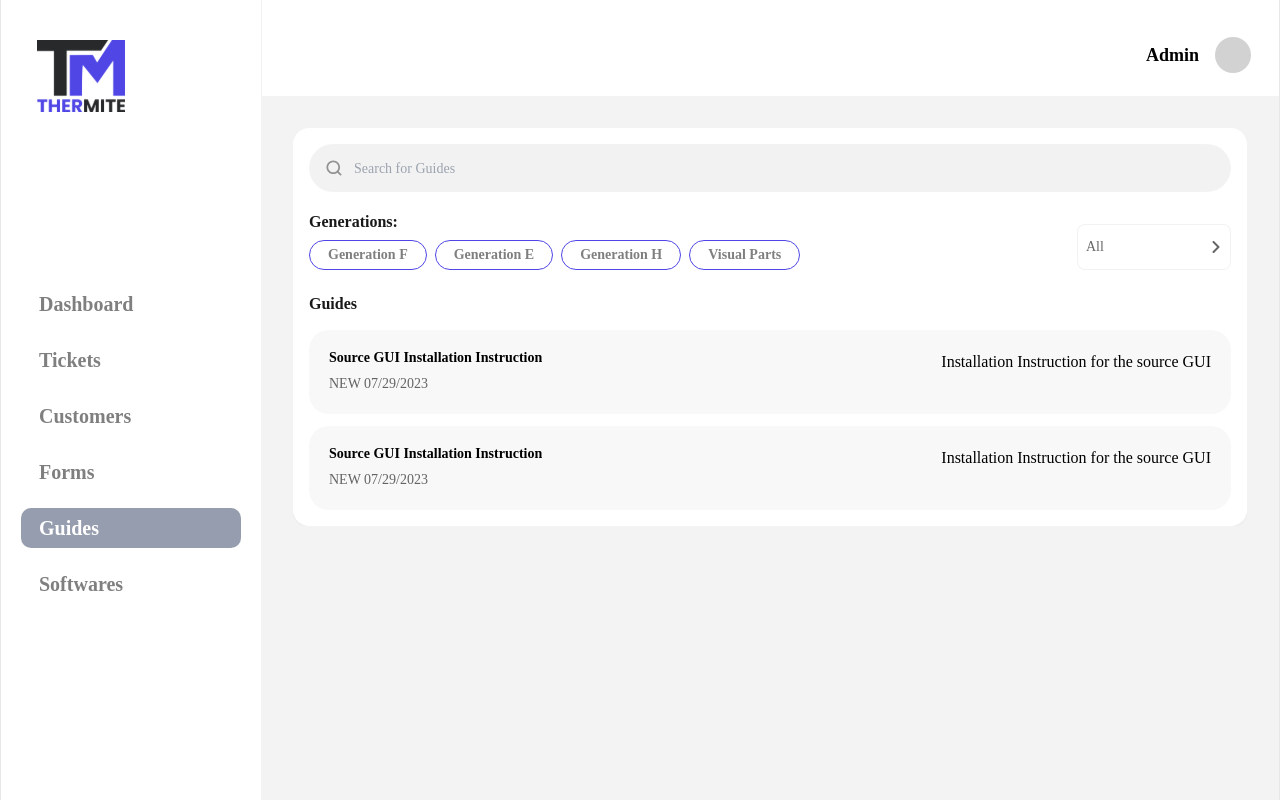
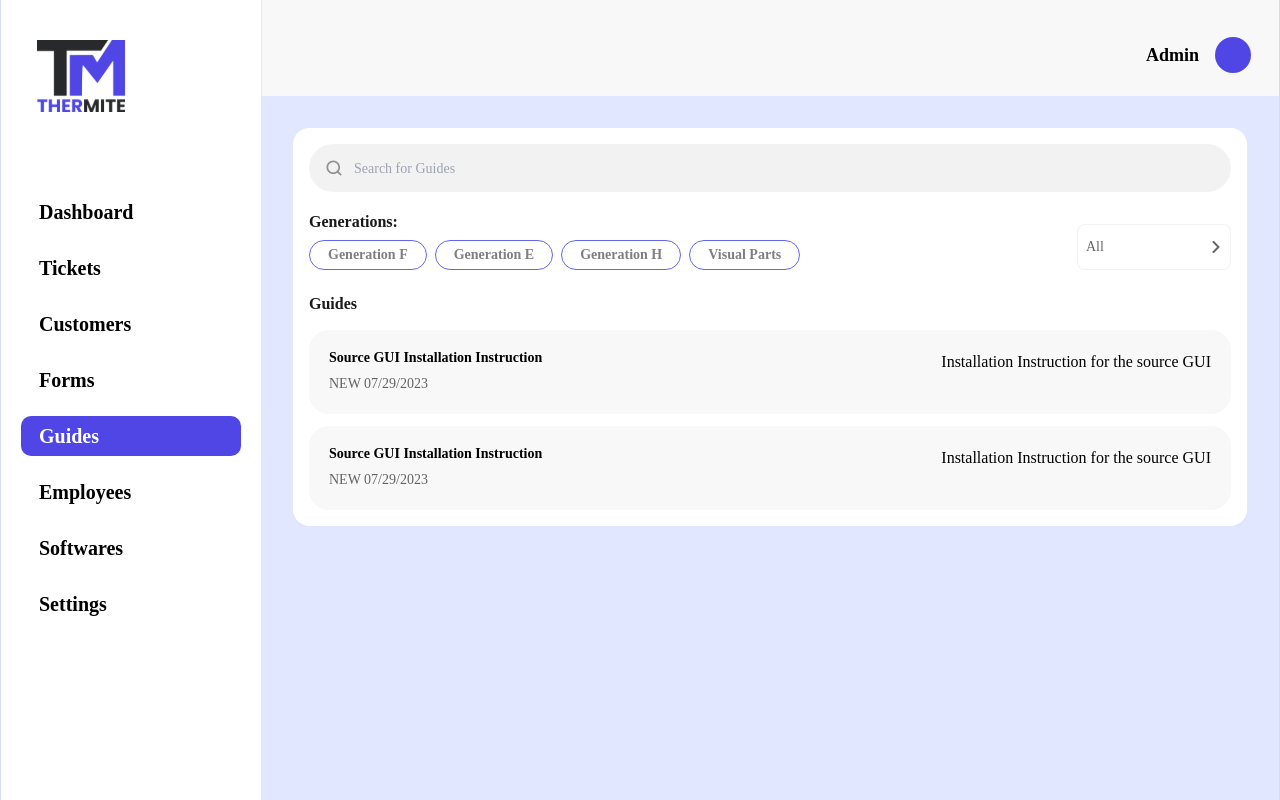
Before and after one commit to Syed-Haider-Shah/Thermite, a Next.js app: page /guides in a window 1280 px wide. Built offline with nearby package versions, Linux system fonts and the light colour scheme.

Commit message:
Website design overhauled

```diff
--- a/src/components/Button/index.tsx
+++ b/src/components/Button/index.tsx
@@ -29,7 +29,7 @@ const ButtonComponent: FC<IButton> = ({
       className={cn(
         'flex items-center justify-center gap-x-2 text-sm font-bold',
         {
-          'rounded-full bg-gray py-3': !active && !primary,
+          'rounded-full bg-indigo py-3': !active && !primary,
           'rounded-1.25 bg-activeBlue px-4.5 py-1 text-white': active,
           'rounded-1.25 border border-black/10 bg-transparent px-4.5 text-black/40':
             primary
--- a/src/components/Header/index.tsx
+++ b/src/components/Header/index.tsx
@@ -20,13 +20,13 @@ const HeaderComponent: FC = () => {
   const [isOpen, setIsOpen] = useState<boolean>(false)
 
   return (
-    <header className="relative flex h-24 w-full flex-row-reverse border-l border-black/5 bg-white">
+    <header className="relative flex h-24 w-full flex-row-reverse border-l border-black/5 bg-lightGray">
       <div className="flex items-center gap-x-4 px-7 pb-5.5 pt-9">
         <h1 className="text-lg font-semibold leading-6">Admin</h1>
         <button
           type="button"
           onClick={() => setIsOpen((val) => !val)}
-          className="h-9 w-9 rounded-full bg-darkGray"
+          className="bg-darkIndigo h-9 w-9 rounded-full"
         />
       </div>
       <ul
--- a/src/components/NavBar/Button.tsx
+++ b/src/components/NavBar/Button.tsx
@@ -14,10 +14,10 @@ const NavBarButtonComponent: FC<INavButton> = ({ title, href, active }) => (
   <Link
     href={href}
     className={cn(
-      'cursor-pointer rounded-2.5 px-4.5 py-2 text-xl font-semibold leading-6 transition-colors duration-300 hover:bg-gray hover:text-white',
+      'cursor-pointer rounded-2.5 px-4.5 py-2 text-xl font-semibold leading-6 transition-colors duration-300 hover:bg-indigo hover:text-white',
       {
-        'bg-gray text-white': active === href,
-        'text-black/50': active !== href
+        'bg-darkIndigo text-white': active === href,
+        'text-black': active !== href
       }
     )}
   >
--- a/src/components/NavBar/index.tsx
+++ b/src/components/NavBar/index.tsx
@@ -11,7 +11,9 @@ const ROUTES = [
   { name: 'Customers', link: '/customers' },
   { name: 'Forms', link: '/forms' },
   { name: 'Guides', link: '/guides' },
-  { name: 'Softwares', link: '/softwares' }
+  { name: 'Employees', link: '/employees' },
+  { name: 'Softwares', link: '/softwares' },
+  { name: 'Settings', link: '/settings' }
 ]
 
 const NavBarComponent: FC = () => {
@@ -26,7 +28,7 @@ const NavBarComponent: FC = () => {
         width={120}
         height={120}
       />
-      <div className="mt-[172px] flex w-55 flex-col gap-4">
+      <div className="mt-[80px] flex w-55 flex-col gap-4">
         {ROUTES.map((route) => (
           <Button
             key={route.name}
--- a/src/components/PageNav/index.tsx
+++ b/src/components/PageNav/index.tsx
@@ -41,7 +41,7 @@ const PageNav = ({ pageCount }: { pageCount: number }) => {
             key={pageVal}
             href={`./../${pageVal}`}
             className={cn('rounded px-1 font-semibold', {
-              'border border-heavyGray text-black': `${pageVal}` === page,
+              'border border-darkGray text-black': `${pageVal}` === page,
               'text-black/50': `${pageVal}` !== page
             })}
           >
--- a/src/components/Table/SortableColumn.tsx
+++ b/src/components/Table/SortableColumn.tsx
@@ -34,7 +34,7 @@ const SortableColumn: FC<ISortableColumn> = ({ field, children }) => {
   return (
     <th
       scope="col"
-      className="px-3 py-3.5 text-left font-semibold leading-5 text-black/50 first:pl-4 first:sm:pl-6"
+      className="px-3 py-3.5 text-left font-semibold leading-5 text-white first:pl-4 first:sm:pl-6"
     >
       <Link
         href={`${pathname}?${createQueryString()}`}
@@ -43,7 +43,7 @@ const SortableColumn: FC<ISortableColumn> = ({ field, children }) => {
         {children}
         <DownArrowIcon
           className={`${asc && sortField === field && 'rotate-180'}`}
-          color={`${sortField === field ? '#456BF0' : '#7C7C7C'}`}
+          color={`${sortField === field ? '#456BF0' : '#FFFFFF'}`}
           aria-hidden="true"
         />
       </Link>
--- a/src/components/Table/index.tsx
+++ b/src/components/Table/index.tsx
@@ -19,9 +19,9 @@ const TableComponent: FC<ITable> = ({ rows, cols, isLoading, onRowSelect }) => {
         <tr
           onClick={() => onRowSelect && onRowSelect(row)}
           key={idx}
-          className="even:bg-indigo/5 cursor-pointer border-y border-black/5 transition-colors last:border-b-0 hover:bg-black/5"
+          className="cursor-pointer border-y border-black/5 transition-colors last:border-b-0 even:bg-indigo/5 hover:bg-black/5"
         >
-          <td className="text-gray-900 whitespace-nowrap py-3 pl-4 pr-3 text-sm font-medium sm:pl-6">
+          <td className="whitespace-nowrap py-3 pl-4 pr-3 text-sm font-medium text-red sm:pl-6">
             <input title="checkbox" type="checkbox" defaultValue={0} />
           </td>
           {cols.map(({ field }) => (
@@ -35,9 +35,9 @@ const TableComponent: FC<ITable> = ({ rows, cols, isLoading, onRowSelect }) => {
   )
 
   return (
-    <div className="scrollbar-primary relative max-h-[calc(100%-108px)] min-h-sm overflow-auto rounded-lg ring-1 ring-black/5 ">
+    <div className="scrollbar-primary rounde relative max-h-[calc(100%-108px)] min-h-sm overflow-auto ring-1 ring-black/5 ">
       <table className="h-full min-w-full divide-y">
-        <thead className="sticky top-0 z-10 bg-lightGray bg-opacity-100">
+        <thead className="bg-darkIndigo sticky top-0 z-10 bg-opacity-100">
           <tr>
             <th
               scope="col"
--- a/src/styles/globals.css
+++ b/src/styles/globals.css
@@ -10,11 +10,11 @@ html,body {
 }
 
 #__next {
-  @apply flex h-screen w-full justify-between bg-background border-x border-black/5;
+  @apply flex h-screen w-full justify-between bg-vLightIndigo border-x border-black/5;
 }
 
 @layer components {
   .scrollbar-primary {
-    @apply scrollbar-thin scrollbar-track-transparent scrollbar-thumb-darkGray scrollbar-thumb-rounded;
+    @apply scrollbar-thin scrollbar-track-transparent scrollbar-thumb-vLightIndigo scrollbar-thumb-rounded;
   }
 }
--- a/tailwind.config.js
+++ b/tailwind.config.js
@@ -142,7 +142,10 @@ module.exports = {
       lightGray: '#F8F8F8',
       golden: '#F1E4D0',
       goldenMedium: '#DAA960',
-      indigo: '#4F46E5',
+      lightIndigo: '#818CF8', //indigo-400
+      indigo: '#6366F1', //indigo-500
+      darkIndigo: '#4F46E5', //indigo-600
+      vLightIndigo: '#E0E7FF', //indigo-100
       //button
       gray: '#969DAE',
       activeBlue: '#456BF0',
```
